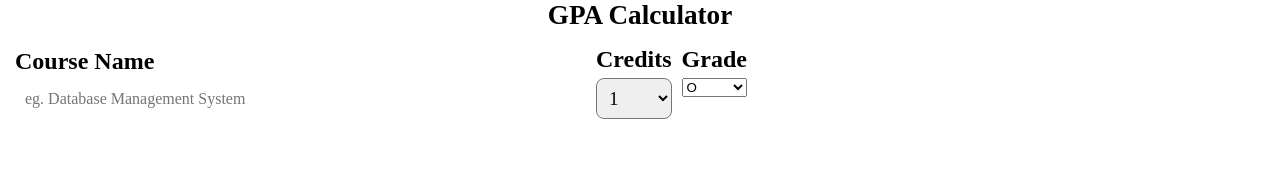
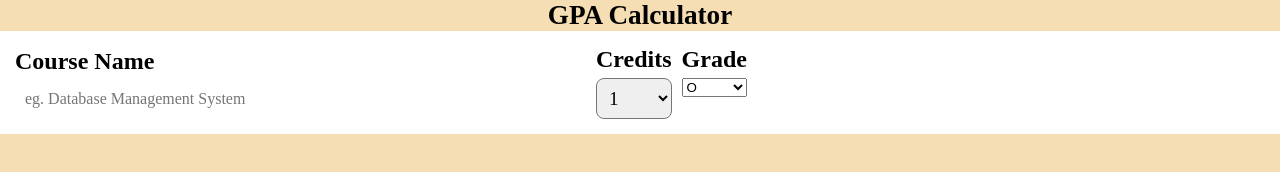
Before and after one commit to Mega-nathan/GPA_Calculator, a plain HTML site: page index.html in a window 1280 px wide. Drawn offline with Linux system fonts and the light colour scheme.

Commit message:
Initial commit

```diff
--- a/index.css
+++ b/index.css
@@ -9,7 +9,7 @@
 .bg-container{
     height: 100vh;
     width: 100vw;
-    background-color: white;
+    background-color: wheat;
 }
 
 .bg-container-head{
```
